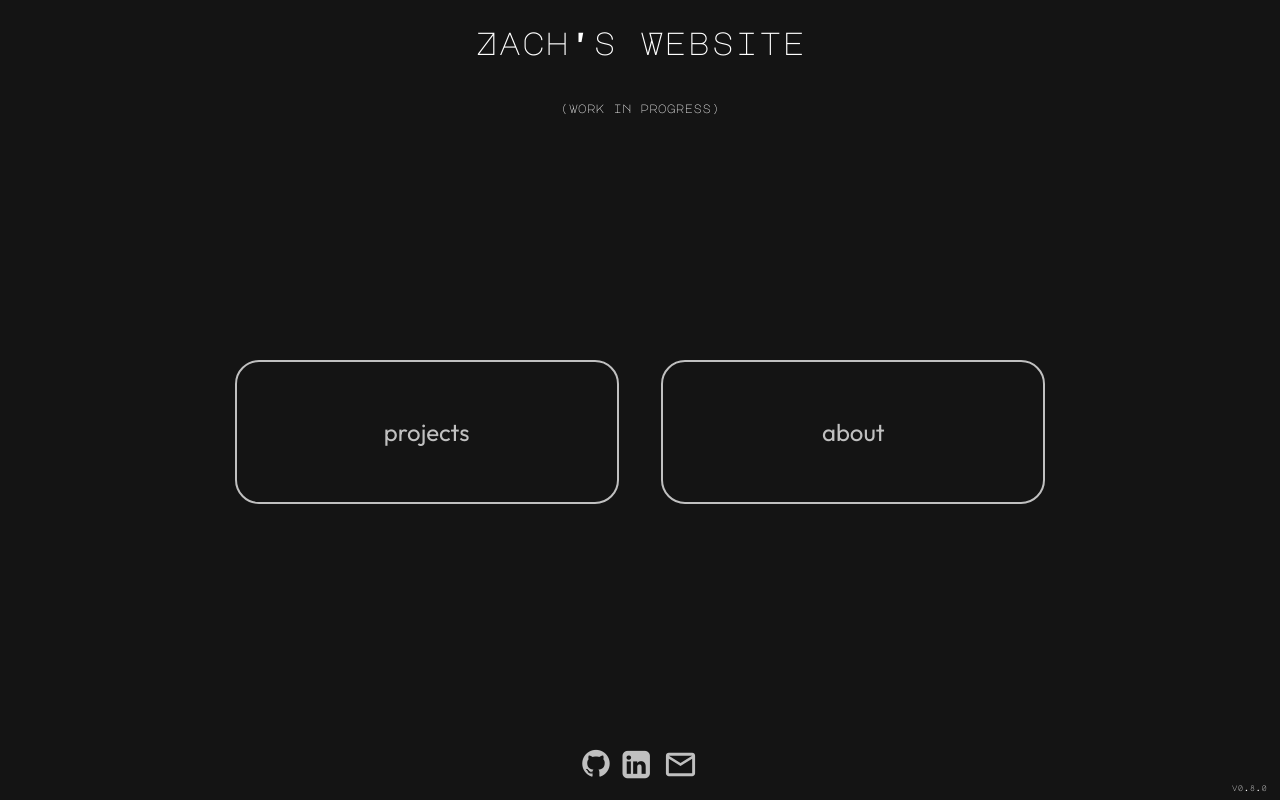
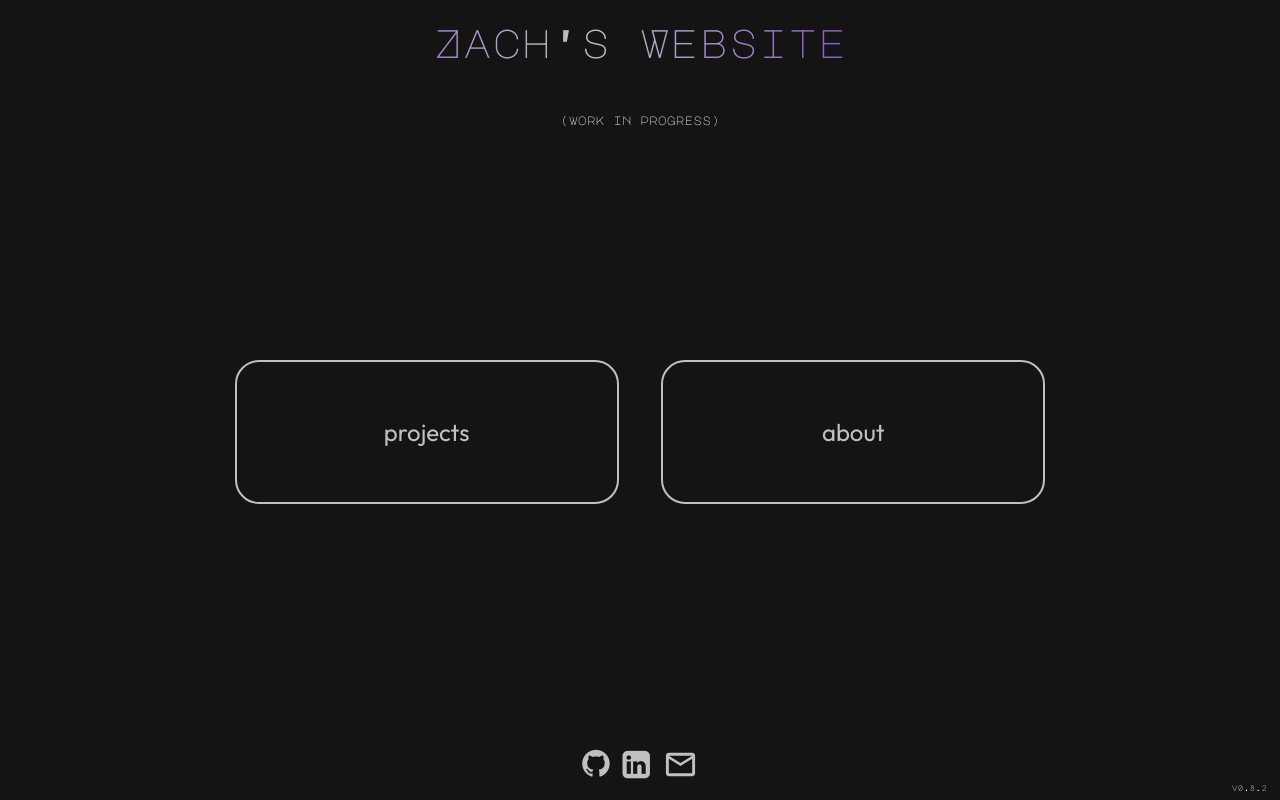
Before and after one commit to ZachNobles/ZachNobles.github.io, a React (Create React App) app: page / in a window 1280 px wide. Built offline with nearby package versions, Linux system fonts and the light colour scheme.

Commit message:
home page small animation added

```diff
--- a/package.json
+++ b/package.json
@@ -1,6 +1,6 @@
 {
   "name": "zachnobles.github.io",
-  "version": "0.8.0",
+  "version": "0.8.2",
   "homepage": "https://zachnobles.github.io/",
   "private": true,
   "dependencies": {
--- a/public/404.html
+++ b/public/404.html
@@ -27,7 +27,7 @@
 
         var l = window.location;
         l.replace(
-            l.protocol + '//' + l.hostname + (l.port ? ':' + l.port : '') +
+            'https://' + l.hostname + (l.port ? ':' + l.port : '') +
             l.pathname.split('/').slice(0, 1 + pathSegmentsToKeep).join('/') + '/?/' +
             l.pathname.slice(1).split('/').slice(pathSegmentsToKeep).join('/').replace(/&/g, '~and~') +
             (l.search ? '&' + l.search.slice(1).replace(/&/g, '~and~') : '') +
--- a/src/components/Header/header.css
+++ b/src/components/Header/header.css
@@ -6,5 +6,30 @@
     justify-content: center;
     align-items: center;
 
-    font-size: 2rem;
+    font-size: 2.5rem;
 }
+
+/* this gradient effect is from https://www.youtube.com/watch?v=yu0Cm4BqQv0 */
+
+#home-header {
+    background: linear-gradient(
+        to right,
+        #6a19d5,
+        #c0c0c0,
+        #6a19d5
+    );
+    background-clip: text;
+    -webkit-background-clip: text;
+    -webkit-text-fill-color: transparent;
+    white-space: nowrap;
+    background-size: 200%;
+    animation: header-animation 8s linear infinite;
+}
+
+@keyframes header-animation {
+    from {
+        background-position: 0% center;
+    } to {
+        background-position: -200% center;
+    }
+}
--- a/src/components/Header/header.jsx
+++ b/src/components/Header/header.jsx
@@ -3,7 +3,7 @@ import "./header.css";
 
 const Header = () => {
     return <div className="header">
-        <p className="glyph">Zach's Website</p>
+        <p className="glyph" id="home-header">Zach's Website</p>
         <p className="glyph" style={{fontSize: "0.75rem"}}>(work in progress)</p>
     </div>;
 }
```
